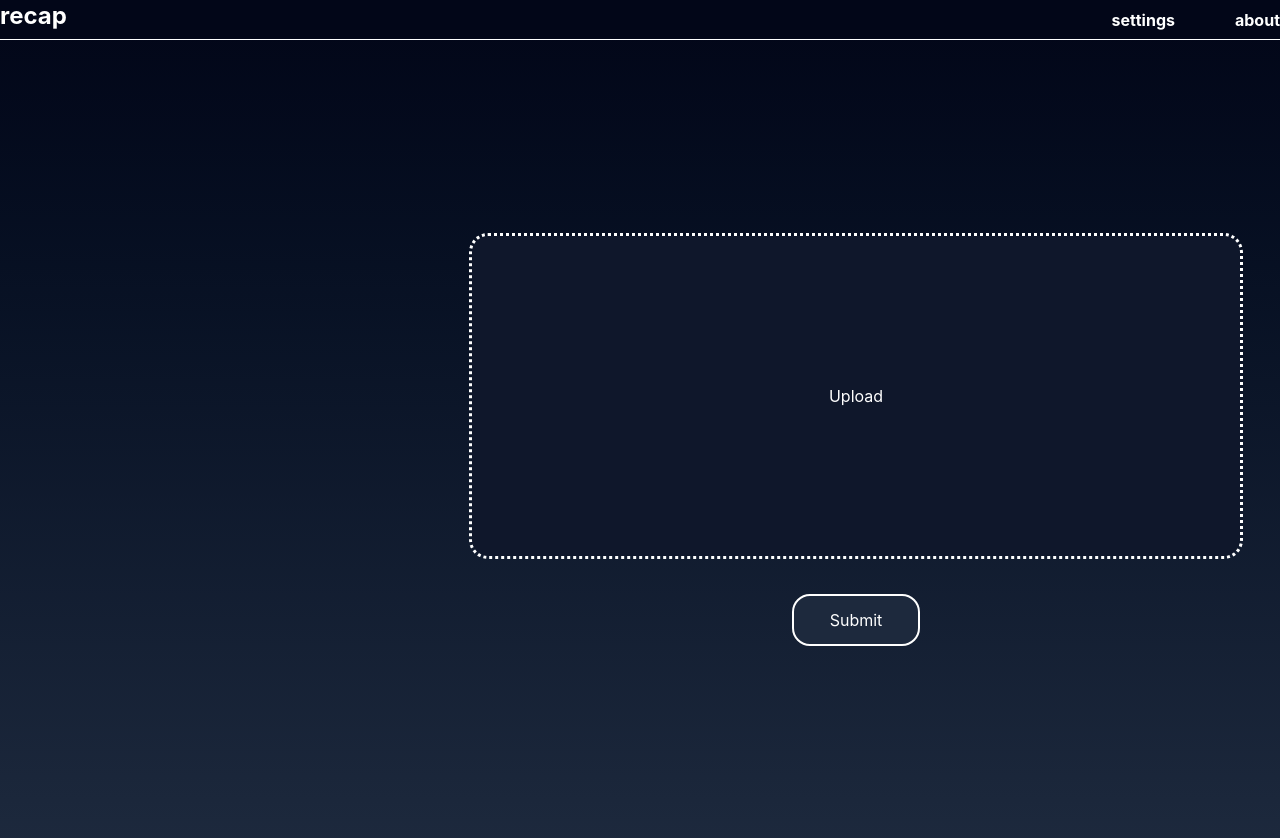
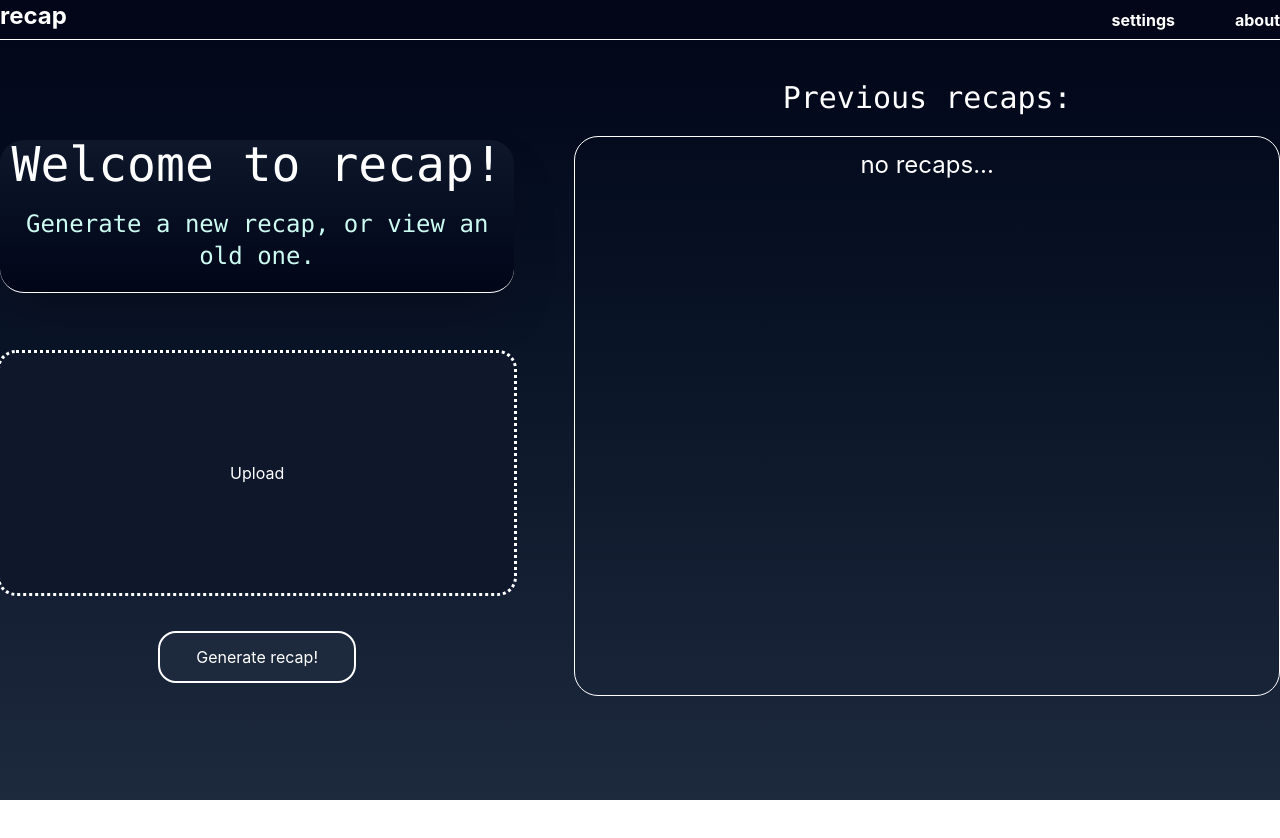
Before and after one commit to nick-yoderia/Recap, a React app in the folder front-end/: page / in a window 1280 px wide. After the commit the page ends 800 px from the top, so only its background shows below. Built offline with nearby package versions, Linux system fonts and the light colour scheme; the HTML template or start-up script is replaced by a standard one.

Commit message:
add meetings list w/ scroll

```diff
--- a/front-end/src/App.jsx
+++ b/front-end/src/App.jsx
@@ -8,9 +8,9 @@ import RecapHeader from './components/RecapHeader'
 function App() {
 
   return (
-      <div className ='min-h-screen min-w-screen text-white bg-linear-to-t from-slate-800 to-slate-950  bg-blend-color-burn'>
+      <div className ='h-screen w-screen overflow-hidden text-white bg-linear-to-t from-slate-800 to-slate-950  bg-blend-color-burn'>
           <RecapHeader/>
-        <div className = 'max-w-7xl mx-auto '>
+        <div className = 'max-w-7xl mx-auto'>
           <Routes>
             <Route path="/" element={<UploadScreen/>} ></Route>
             <Route path="/About" element={<About/>}></Route>
--- a/front-end/src/Pages/UploadScrean.jsx
+++ b/front-end/src/Pages/UploadScrean.jsx
@@ -4,16 +4,34 @@ import AnimatedButton from "../components/AnimatedButton"
 export default function UploadScreen () {
 
     return (
-    <div className = 'grid grid-cols-3 gap-4 h-screen'>
+    <div className = 'grid grid-cols-7 h-screen py-10 gap-15'>
 
-      <div className = 'col-span-2 col-start-2 self-center'>
+     <div className = 'col-span-3 col-start-1 row-start-2 text-center font-mono text-5xl border-b rounded-3xl bg-linear-to-t from-slate-950 to-slate-900 shadow-2xl'>
+          Welcome  to recap!
+          <span className = 'text-2xl  flex flex-col py-5 text-light text-teal-100 row-start-3 '>
+            Generate a new recap, or view an old one.
+          </span>
+      </div>
+
+      <div className = 'col-span-3 col-start-1  text-small row-start-3 place-content-center'>
           <FileUploader />
-          <div className = 'flex justify-center pt-10'>
-              <AnimatedButton>Submit</AnimatedButton>
+          <div className = 'flex justify-center  pt-10 place-content-center'>
+              <AnimatedButton>Generate recap!</AnimatedButton>
           </div>
       </div>
 
 
+      <div className = 'col-span-4 col-start-4 row-start-1 row-span-10'>
+        <div className='text-center font-mono text-3xl pb-5'>
+          Previous recaps:
+        </div>
+
+        <div className=' overflow-auto border text-center gap-y-3 rounded-3xl min-h-[70vh] h-auto p-3 text-2xl'>
+          <div>  no recaps...</div>
+
+        </div>
+
+      </div>
     </div>
   )
 }
--- a/front-end/src/components/FileUploader.jsx
+++ b/front-end/src/components/FileUploader.jsx
@@ -15,7 +15,6 @@ export default function FileUploader() {
     const handleDragOver = (e)=>{
         // because by default blocks for safety
         e.preventDefault()
-        setIsDragOver(true)
     }
 
     const handleDrop = (e)=>{
@@ -26,9 +25,9 @@ export default function FileUploader() {
     return (
 
         <div
-            className='w-full max-w-3xl mx-auto flex justify-center text-white
+            className='w-full mx-auto  flex justify-center text-white
                     rounded-2xl outline-3 outline-dotted hover:opacity-70 overflow-hidden
-                    cursor-pointer min-h-[40vh] bg-slate-900'
+                    cursor-pointer min-h-[30vh] bg-slate-900'
 
             onClick={()=> uploadRef.current.click()}
 
--- a/front-end/src/components/RecapHeader.jsx
+++ b/front-end/src/components/RecapHeader.jsx
@@ -1,7 +1,7 @@
 import {Link} from 'react-router-dom'
 export default function RecapHeader() {
   return (
-      <nav className=" w-full bg-slate-950  h-10 text-white text-small border-b">
+      <nav className=" w-full bg-slate-950 h-10 text-white text-small border-b">
         <div className="font-bold max-w-7xl mx-auto flex justify-between">
           {/*add logo on left later? */}
           <h1 className="text-left text-2xl">
```
